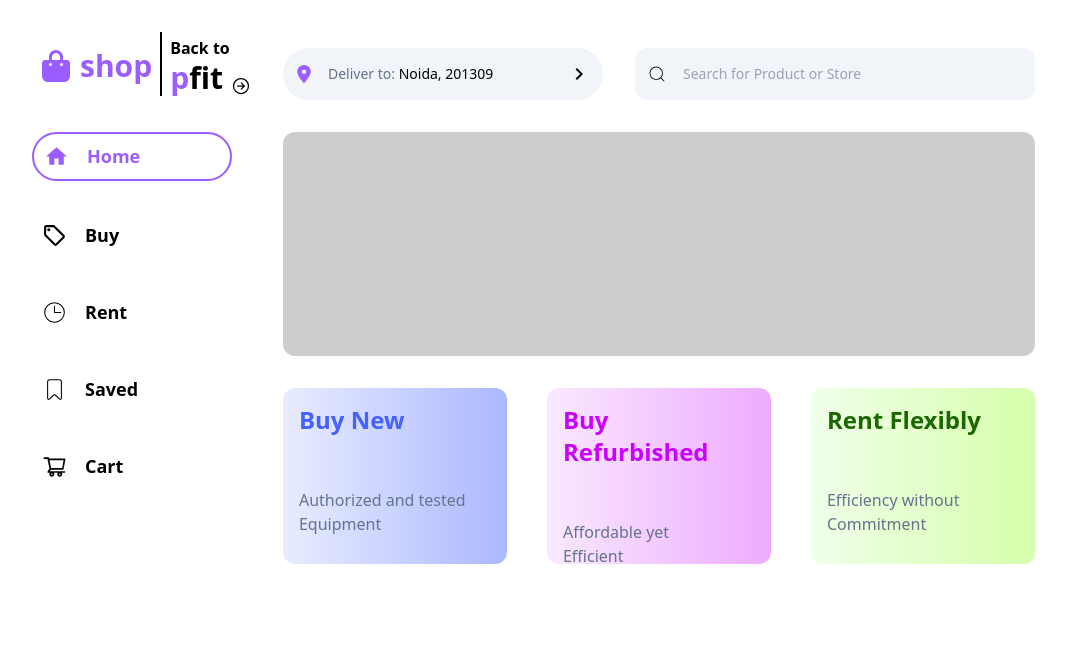
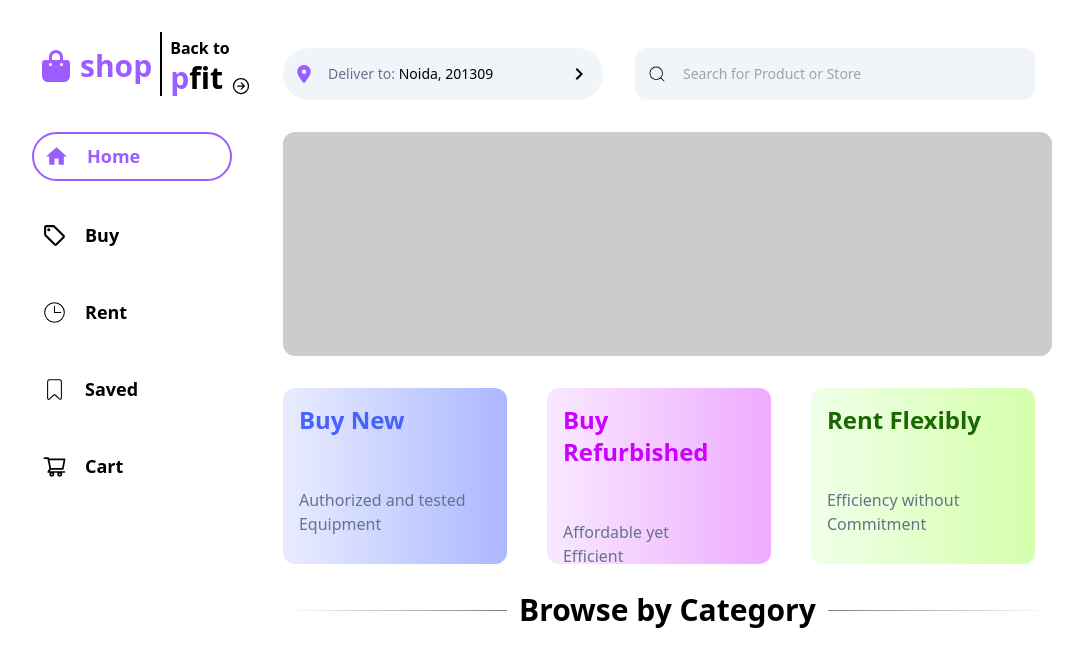
Before and after one commit to meabhiarya1/-Frontend-Developer-Intern-Assignment, a React (Vite) app: page / in a window 1280 px wide. Shown: the top 666 px of the page, without its empty margins (0-1083 px from the left). Built offline with nearby package versions, Linux system fonts and the light colour scheme.

Commit message:
Browse by Category completed

```diff
--- a/src/App.jsx
+++ b/src/App.jsx
@@ -144,6 +144,13 @@ function App() {
             </div>
           </div>
 
+          {/* Browse by Category */}
+          <div className="flex mt-4 items-center">
+            <div className="bg-gradient-to-r from-[#FFFFFF] to-[#808080] w-56 h-[1px]"></div>
+            <div className="font-bold text-3xl m-3">Browse by Category</div>
+            <div className="bg-gradient-to-r from-[#808080] to-[#FFFFFF] w-56 h-[1px]"></div>
+          </div>
+
           {/* category */}
           <div>
             <div></div>
```
